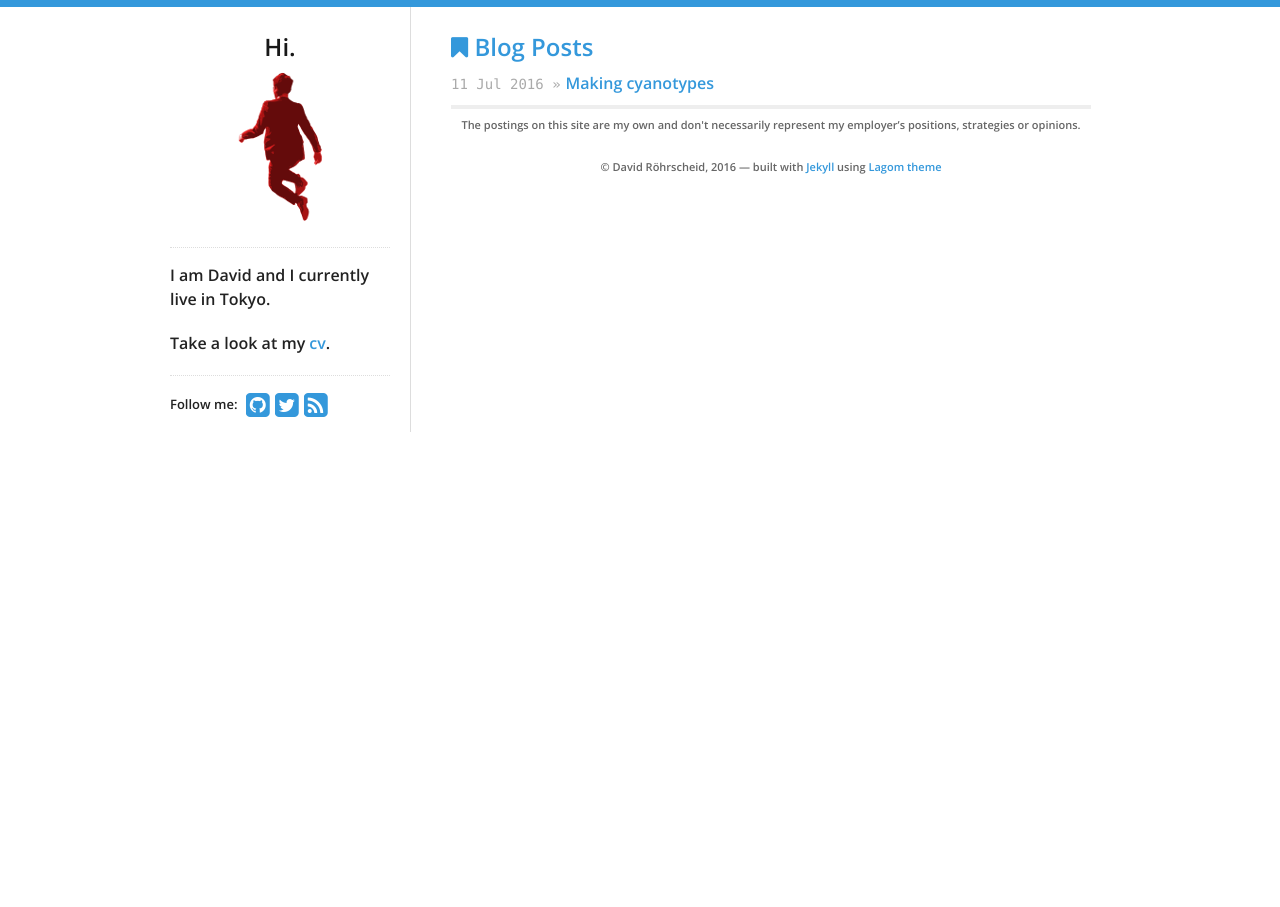
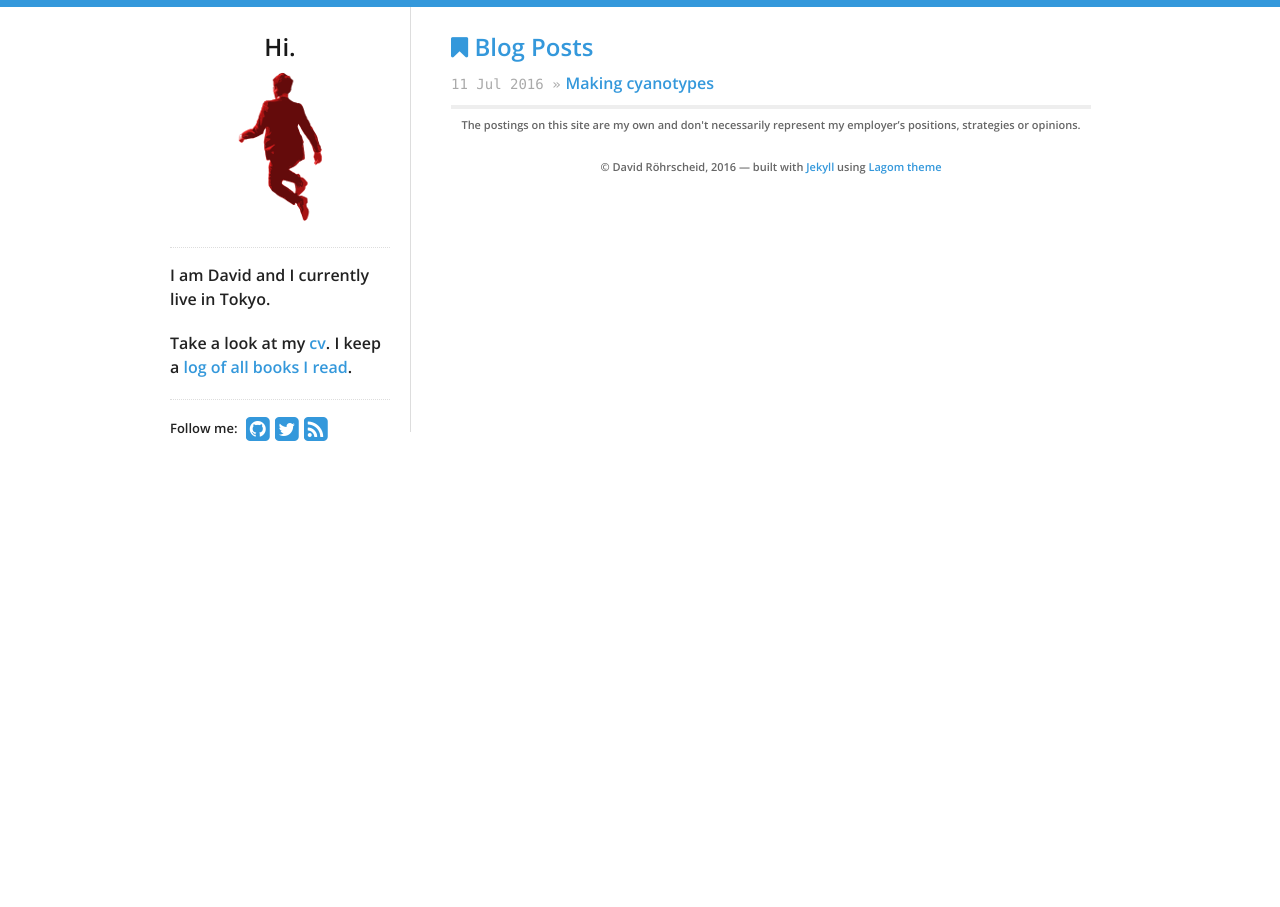
Before and after one commit to mrdavid/mrdavid.github.io, a Jekyll site: the page built from index.html, in a window 1280 px wide. Built offline with Jekyll 4.4.1, drawn with Linux system fonts in a browser that asks for light colours; nearby versions of some CDN libraries.

Commit message:
Add link to literature log.

```diff
--- a/_includes/sidebar.html
+++ b/_includes/sidebar.html
@@ -13,7 +13,7 @@
   <div id="bio">
     <p>I am David and I currently live in Tokyo.</p>
     <p>
-      Take a look at my <a href="cv">cv</a>.
+      Take a look at my <a href="cv">cv</a>. I keep a <a href="https://github.com/mrdavid/Buchnotizen">log of all books I read</a>.
     </p>
   </div>
   <div id="social">
```
